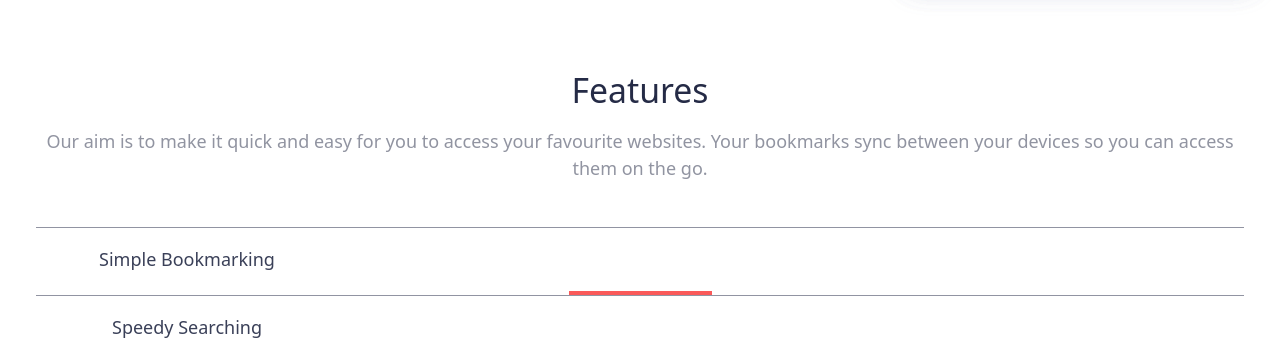
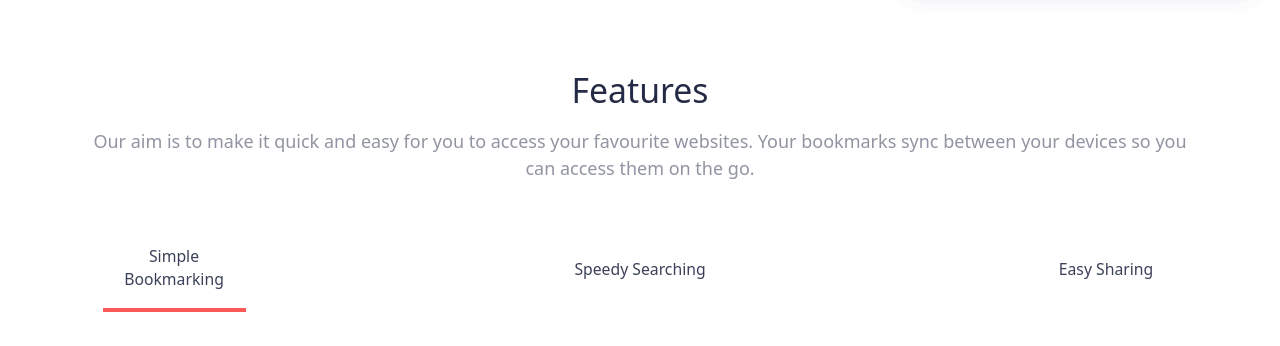
Before and after one commit to CarlosArgelio/challenge-bookmark-landing-page, a React (Vite) app: page / in a window 1280 px wide. Shown: the part 448-794 px from the top of the page. Built offline with nearby package versions, Linux system fonts and the light colour scheme.

Commit message:
style: add responsive 768px to Slices

```diff
--- a/src/Components/SliceContainer/SliceContainer.tsx
+++ b/src/Components/SliceContainer/SliceContainer.tsx
@@ -5,7 +5,7 @@ import { svg } from "./../../assets";
 const icons = svg.icons;
 
 const styles = {
-  lineGray: "h-[1px] bg-[#9194A2]",
+  lineGray: "h-[1px] bg-[#9194A2] md:hidden",
 };
 
 export const SliceContainer = () => {
@@ -34,7 +34,7 @@ export const SliceContainer = () => {
 
   return (
     <>
-      <div className="mb-8">
+      <div className="mb-8 md:mx-14">
         <div className="mb-10 mx-5">
           <div className={`${viewSimpleBooking ? "" : "hidden"}`}>
             <Slice
@@ -55,13 +55,13 @@ export const SliceContainer = () => {
             />
           </div>
         </div>
-        <div className="ml-8 mr-8">
+        <div className="ml-8 mr-8 md:flex md:items-center md:justify-between">
           <div className={`${styles.lineGray}`} />
 
-          <div>
+          <div className="md:flex md:flex-col">
             <button
               onClick={handleSimpleBooking}
-              className="w-[302px] mt-4 mb-4 text-base text-very-dark-blue text-opacity-90 text-center"
+              className="w-[302px] mt-4 mb-4 text-base text-very-dark-blue text-opacity-90 text-center md:w-[150px] md:text-sm md:hover:text-soft-red"
             >
               Simple Bookmarking
             </button>
@@ -76,10 +76,10 @@ export const SliceContainer = () => {
 
           <div className={`${styles.lineGray}`} />
 
-          <div>
+          <div className="md:flex md:flex-col">
             <button
               onClick={handleSpeedySearching}
-              className="w-[302px] mt-4 mb-4 text-base text-very-dark-blue text-opacity-90 text-center"
+              className="w-[302px] mt-4 mb-4 text-base text-very-dark-blue text-opacity-90 text-center md:w-[150px] md:text-sm md:hover:text-soft-red"
             >
               Speedy Searching
             </button>
@@ -93,10 +93,10 @@ export const SliceContainer = () => {
           </div>
           <div className={`${styles.lineGray}`} />
 
-          <div>
+          <div className="md:flex md:flex-col">
             <button
               onClick={handleEasySharing}
-              className="w-[302px] mt-4 mb-4 text-base text-very-dark-blue text-opacity-90 text-center"
+              className="w-[302px] mt-4 mb-4 text-base text-very-dark-blue text-opacity-90 text-center md:w-[150px] md:text-sm md:hover:text-soft-red"
             >
               Easy Sharing
             </button>
```
